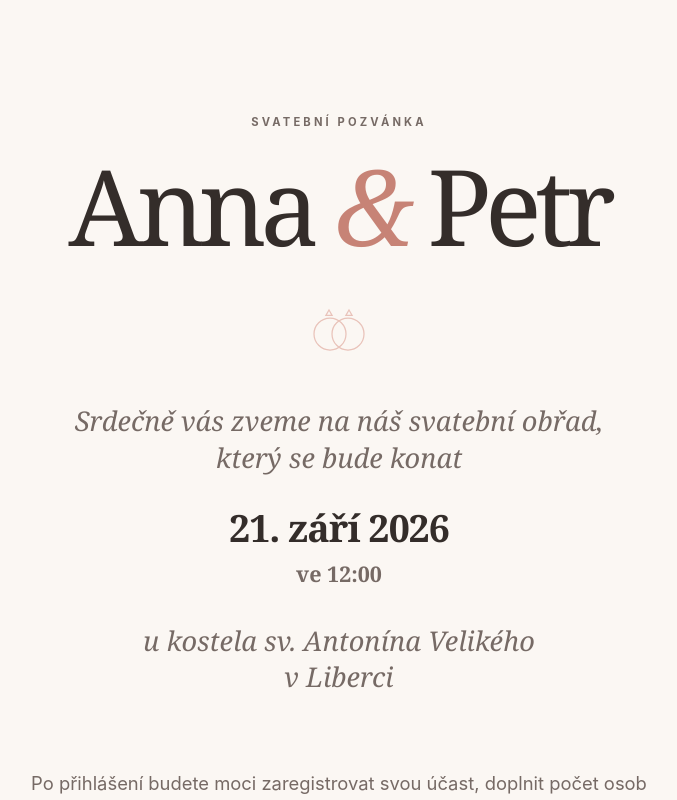
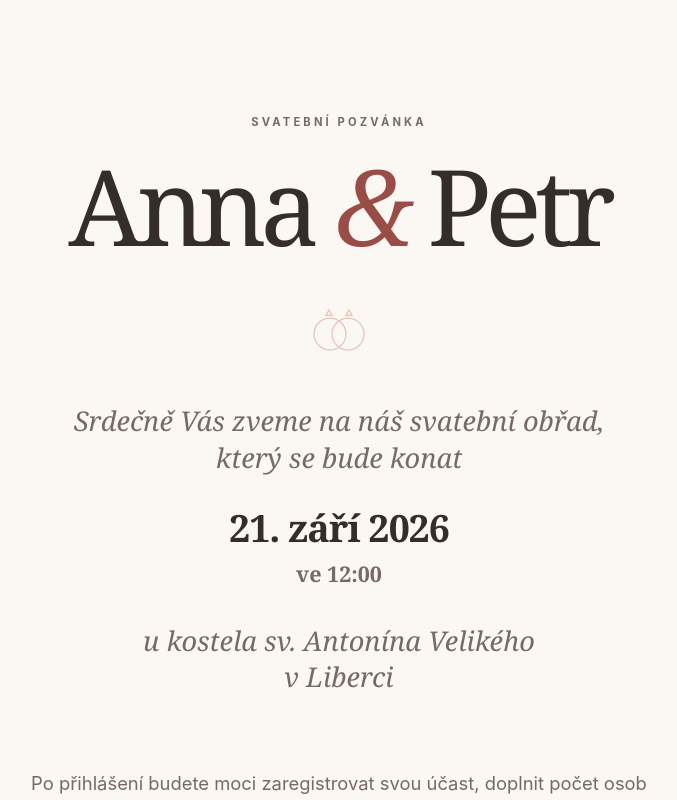
Before and after one commit to a-urbanova/svatebni-wa, a Next.js app: page / in a window 1280 px wide. Shown: the top 800 px of the page, without its empty margins (301-978 px from the left). Built offline with nearby package versions, Linux system fonts and the light colour scheme; no server answers.

Commit message:
Upraví akcent a text pozvánky

```diff
--- a/app/globals.css
+++ b/app/globals.css
@@ -3,7 +3,7 @@
   --color-surface: #fffdfc;
   --color-text: #342d2a;
   --color-text-muted: #766a65;
-  --color-accent: #c78376;
+  --color-accent: #9a4d47;
   --color-accent-light: #e9c3ba;
   --color-border: #e8dcd5;
   --color-success: #3f6d57;
--- a/components/invitation.tsx
+++ b/components/invitation.tsx
@@ -11,7 +11,7 @@ export function InvitationSection({ showLoginInformation = true }: { showLoginIn
 
       <div className="invitation-details">
         <p className="invitation-copy">
-          Srdečně vás zveme na náš svatební obřad,
+          Srdečně Vás zveme na náš svatební obřad,
           <br />
           {" "}který se bude konat
         </p>
```
